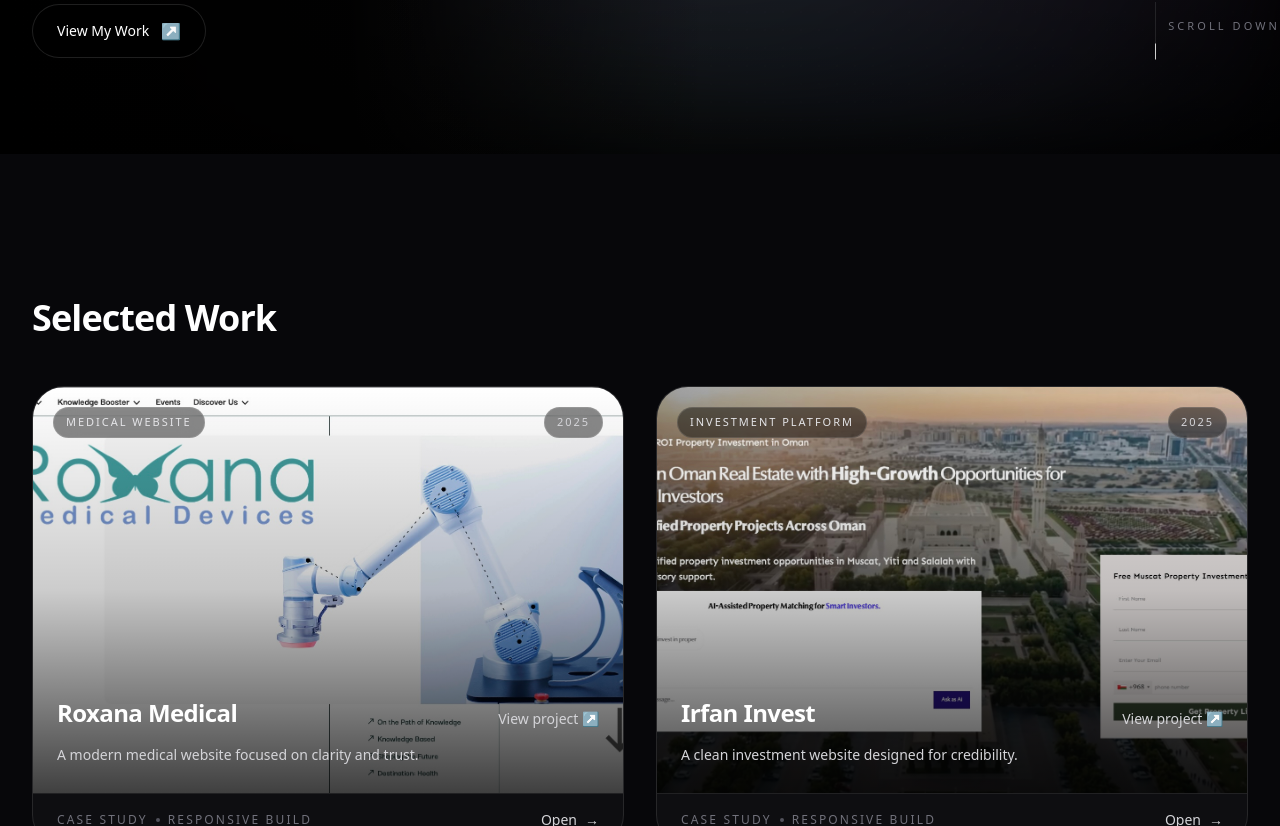
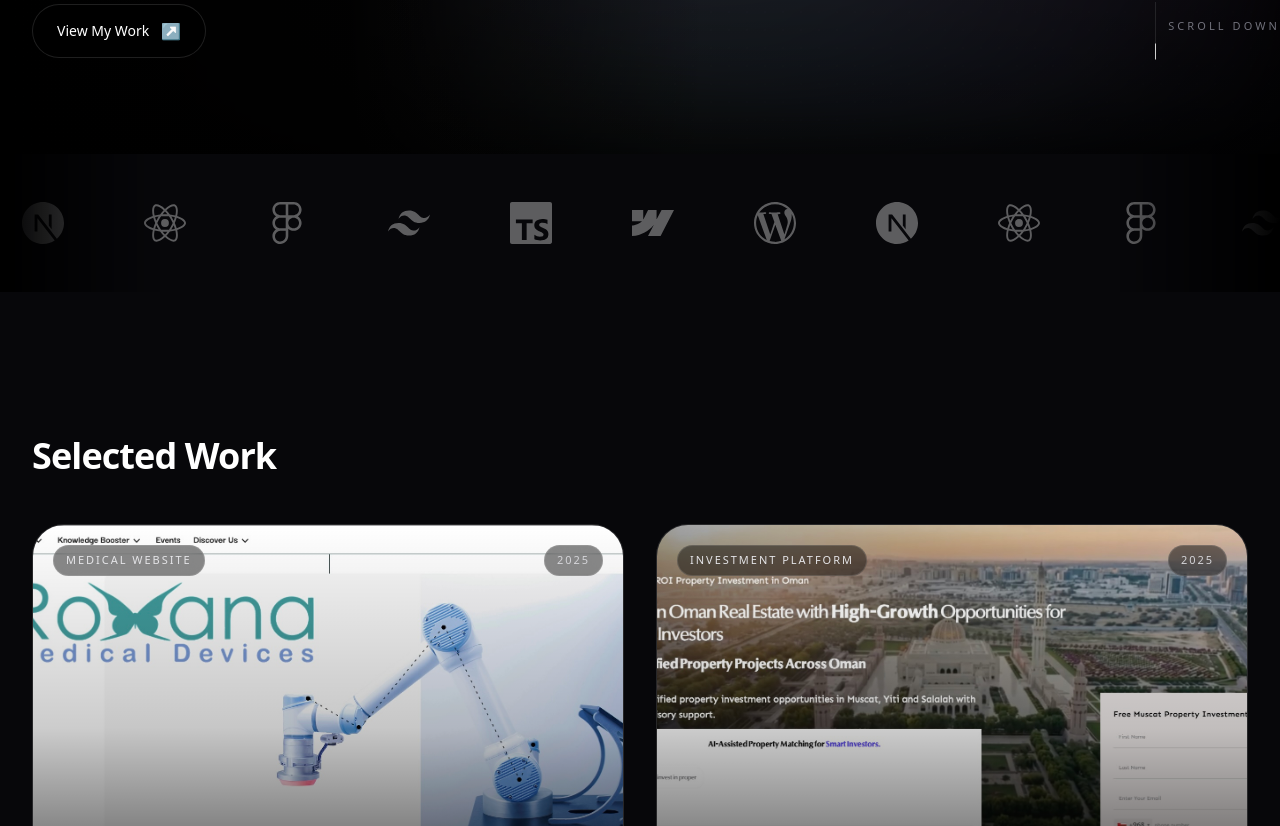
Before and after one commit to Aminrch/Portfolio, a Next.js app: page / in a window 1280 px wide. Shown: the part 834-1660 px from the top of the page. Built offline with nearby package versions, Linux system fonts and the light colour scheme.

Commit message:
Add infinite tech logos section

```diff
--- a/app/page.tsx
+++ b/app/page.tsx
@@ -1,6 +1,7 @@
 import Hero from "@/components/sections/hero"
+import TechStack from "@/components/sections/tech-stack"
 import SelectedWork from "@/components/sections/selected-work"
-import { Services } from "@/components/sections/services"
+import {Services} from "@/components/sections/services"
 import About from "@/components/sections/about"
 import Process from "@/components/sections/process"
 
@@ -8,9 +9,15 @@
   return (
     <>
       <Hero />
+
+      <TechStack />
+
       <SelectedWork />
+
       <Services />
+
       <About />
+
       <Process />
     </>
   )
--- /dev/null
+++ b/components/sections/tech-stack.tsx
@@ -0,0 +1,63 @@
+"use client"
+
+import { motion } from "framer-motion"
+
+import {
+  SiWebflow,
+  SiWordpress,
+  SiNextdotjs,
+  SiReact,
+  SiFigma,
+  SiTailwindcss,
+  SiTypescript,
+} from "react-icons/si"
+
+const logos = [
+  SiWebflow,
+  SiWordpress,
+  SiNextdotjs,
+  SiReact,
+  SiFigma,
+  SiTailwindcss,
+  SiTypescript,
+]
+
+const loop = [...logos, ...logos, ...logos]
+
+export default function TechStack() {
+  return (
+    <section className="relative overflow-hidden py-12">
+      {/* fade */}
+      <div className="absolute left-0 top-0 z-20 h-full w-40 bg-gradient-to-r from-black to-transparent pointer-events-none" />
+      <div className="absolute right-0 top-0 z-20 h-full w-40 bg-gradient-to-l from-black to-transparent pointer-events-none" />
+
+      <motion.div
+        className="flex w-max items-center gap-20"
+        animate={{ x: ["0%", "-33.333%"] }}
+        transition={{
+          duration: 24,
+          repeat: Infinity,
+          ease: "linear",
+        }}
+      >
+        {loop.map((Icon, i) => (
+          <motion.div
+            key={i}
+            whileHover={{
+              scale: 1.15,
+              opacity: 1,
+            }}
+            transition={{
+              type: "spring",
+              stiffness: 260,
+              damping: 18,
+            }}
+            className="text-white/35 hover:text-white"
+          >
+            <Icon size={42} />
+          </motion.div>
+        ))}
+      </motion.div>
+    </section>
+  )
+}
--- a/package.json
+++ b/package.json
@@ -16,6 +16,7 @@
     "next": "16.2.9",
     "react": "19.2.4",
     "react-dom": "19.2.4",
+    "react-icons": "^5.6.0",
     "tailwind-merge": "^3.6.0"
   },
   "devDependencies": {
```
Also changed, not shown: 1 other file (tests, documents, lock files or other folders).
